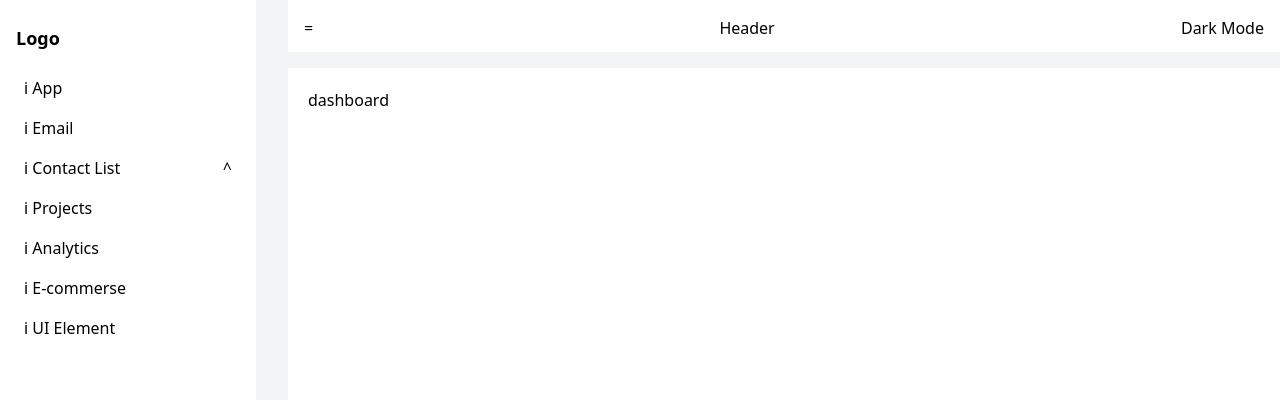
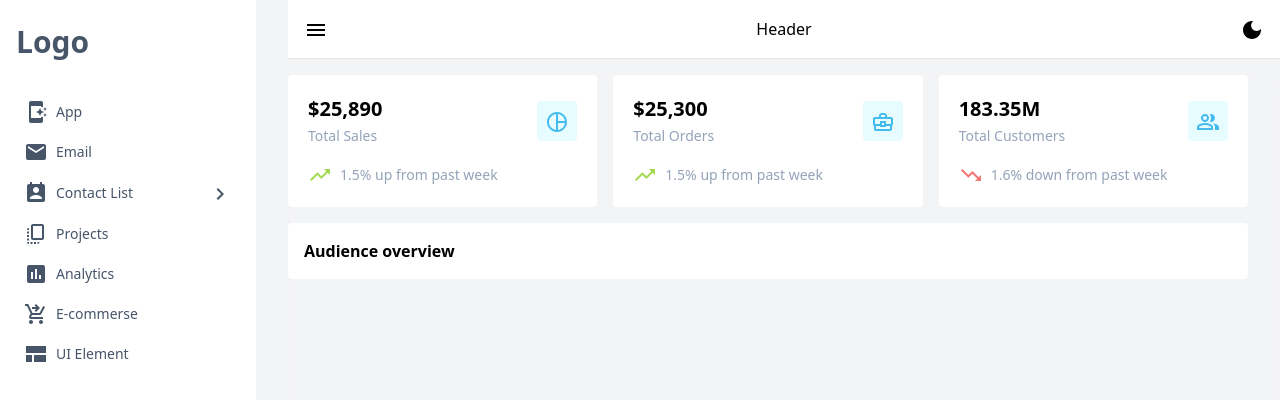
Before and after one commit to nikhildev8087/nextjsadmin, a Next.js app: page /dashboard in a window 1280 px wide. Shown: the top 400 px of the page. Built offline with nearby package versions, Linux system fonts and the light colour scheme.

Commit message:
dashboard card added and sidebar changes

```diff
--- a/package.json
+++ b/package.json
@@ -9,6 +9,10 @@
     "lint": "next lint"
   },
   "dependencies": {
+    "@emotion/react": "^11.10.6",
+    "@emotion/styled": "^11.10.6",
+    "@mui/icons-material": "^5.11.16",
+    "@mui/material": "^5.12.2",
     "autoprefixer": "10.4.14",
     "next": "13.3.1",
     "postcss": "8.4.23",
--- a/src/components/Layout.jsx
+++ b/src/components/Layout.jsx
@@ -1,6 +1,9 @@
 import React, { useState } from "react";
 import Sidebar from "./Sidebar";
 import { useDarkMode } from "@/hook/useDarkMode";
+import DarkModeIcon from '@mui/icons-material/DarkMode';
+import LightModeIcon from '@mui/icons-material/LightMode';
+import MenuIcon from '@mui/icons-material/Menu';
 
 const AdminLayout = ({ children }) => {
   const [showMenu, setShowMenu] = useState([]);
@@ -15,16 +18,16 @@ const AdminLayout = ({ children }) => {
 
   return (
     <div className={`relative main-wrapper pb-4 dark:bg-[#1e293b] bg-gray-100 ${collapse ? " transition-all duration-150 ease-in" : "pl-72 transition-all duration-150 ease-out "}`}>
-      <div className="header dark:border-slate-300/10 backdrop-blur sticky bg-white dark:text-white text-black dark:bg-slate-900/75 pb-3 mb-4 top-0 right-0 w-full flex items-center justify-between p-4 z-[100]">
-        <button onClick={expandHandler}>=</button>
+      <div className="header dark:border-slate-300/10 backdrop-blur sticky border-b border-slate-900/10  bg-white dark:text-white text-black dark:bg-slate-900/75 mb-4 top-0 right-0 w-full flex items-center justify-between p-4 z-[100]">
+        <button onClick={expandHandler}><MenuIcon/></button>
         <span>Header</span>
         <button className="bg-gray" onClick={toggelDarkMode}>
           {" "}
-          {isDarkMode ? "Light Mode" : "Dark Mode"}
+          {isDarkMode ? <LightModeIcon/> :<DarkModeIcon/>}
         </button>
       </div>
       <Sidebar mode={isDarkMode} collapse={collapse} />
-      <div className="main-content h-screen pr-8 bg-white text-black dark:text-white dark:bg-slate-900/75">
+      <div className={`main-content backdrop-blur h-screen pr-8  text-black dark:text-white  ${collapse ? "pl-8" : ""}`}>
         {children}
       </div>
     </div>
--- /dev/null
+++ b/src/components/SalesCard.jsx
@@ -0,0 +1,33 @@
+import React from "react";
+import TrendingUpIcon from "@mui/icons-material/TrendingUp";
+import TrendingDownOutlinedIcon from "@mui/icons-material/TrendingDownOutlined";
+
+const SalesCard = ({ icon, value, desc, growth, growthRate }) => {
+  return (
+    <div className="bg-white dark:bg-slate-900/75 rounded p-5">
+      <div className="flex items-center justify-between mb-4">
+        <div>
+          <h1 className="text-xl  font-bold">{value}</h1>
+          <span className="text-sm text-slate-400 font-base">Total {desc}</span>
+        </div>
+        <div className="h-10 w-10 rounded bg-cyan-100/50 flex items-center justify-center text-center ">
+          <span>{icon}</span>
+        </div>
+      </div>
+      <div>
+        <p className="flex items-center text-sm text-slate-400 font-base">
+          <span className="mr-2">
+            {growth === "up" ? (
+              <TrendingUpIcon className="text-lime-500/75" />
+            ) : (
+              <TrendingDownOutlinedIcon className="text-red-500/75" />
+            )}
+          </span>
+          {growthRate}% {growth} from past week
+        </p>
+      </div>
+    </div>
+  );
+};
+
+export default SalesCard;
--- a/src/components/Sidebar.jsx
+++ b/src/components/Sidebar.jsx
@@ -1,6 +1,18 @@
 import Link from "next/link";
 import { useRouter } from "next/router";
 import React, { useState } from "react";
+import AppShortcutIcon from '@mui/icons-material/AppShortcut';
+import EmailIcon from '@mui/icons-material/Email';
+import PermContactCalendarIcon from '@mui/icons-material/PermContactCalendar';
+import AccountBoxIcon from '@mui/icons-material/AccountBox';
+import SecurityIcon from '@mui/icons-material/Security';
+import NotificationsActiveIcon from '@mui/icons-material/NotificationsActive';
+import CopyAllIcon from '@mui/icons-material/CopyAll';
+import InsertChartIcon from '@mui/icons-material/InsertChart';
+import ShoppingCartCheckoutIcon from '@mui/icons-material/ShoppingCartCheckout';
+import ViewComfyIcon from '@mui/icons-material/ViewComfy';
+import ChevronRightOutlinedIcon from '@mui/icons-material/ChevronRightOutlined';
+import KeyboardArrowDownOutlinedIcon from '@mui/icons-material/KeyboardArrowDownOutlined';
 
 const Sidebar = ({collapse}) => {
     const [menuOpen, setMenuOpen] = useState({setting:false, project:false});
@@ -8,36 +20,42 @@ console.log("menuopen", menuOpen)
 
     const router = useRouter()
   return (
-    <div className={`sidebar h-screen bg-white dark:bg-slate-900/75  backdrop-blur dark:text-white text-black flex flex-col fixed top-0 left-0 z-50  px-4 py-6 ${collapse ? "hidden transition-all duration-150 ease-in" : "w-64 block transition-all duration-150 ease-out"}`}>
-      <div className="logo mb-4">
-        <span className="text-center text-lg font-bold">Logo</span>
+    <div className={`sidebar  h-screen bg-white dark:bg-slate-900/75  backdrop-blur dark:text-slate-400 text-slate-600 flex flex-col fixed top-0 left-0 z-50  px-4 py-6 ${collapse ? "hidden transition-all duration-150 ease-in" : "w-64 block transition-all duration-150 ease-out"}`}>
+      <div className="logo mb-8">
+        <span className="text-center text-3xl font-black">Logo</span>
       </div>
       <li className="hover:bg-gray-300 hover:text-white rounded dark:hover:bg-white dark:hover:text-black">
       <Link className={`p-2 flex items-center justify-between ${router.pathname =="/dashboard" ? "active" : ""}`} href="/dashboard">
-        <div> <span>i</span> <span>App</span></div>
+        <div className="text-sm flex items-center"> <AppShortcutIcon className="w-5 h-5"/> <span className="ml-2">App</span></div>
       </Link>
       </li>
       <li>
       <Link className={`p-2 flex items-center justify-between ${router.pathname =="/report" ? "active" : ""}`} href="/report">
-        <div> <span>i</span> <span>Email</span></div>
+        <div className="text-sm flex items-center"> <EmailIcon className="w-5 h-5"/> <span className="ml-2">Email</span></div>
       </Link>
       </li>
 
       {/* <li className="px-6 py-2 text-gray-600 border-l-4 border-transparent hover:border-blue-500">  */}
       <li className="" onClick={() => setMenuOpen({...menuOpen,setting:!menuOpen.setting})}>
       <a className="p-2 flex items-center justify-between" href="#" id="settings-dropdown" >
-        <div> <span>i</span> <span>Contact List</span> </div> <div className=""  id="settings-dropdown-icon">^</div>
+        <div className="text-sm flex items-center"> <PermContactCalendarIcon className="w-5 h-5"/> <span className="ml-2">Contact List</span> </div> <div className=""  id="settings-dropdown-icon">{menuOpen.setting ? <KeyboardArrowDownOutlinedIcon/> : <ChevronRightOutlinedIcon/> }</div>
       </a>
       {/* submenu */}
-  <ul className={`ml-6 py-2" id="settings-submenu ${menuOpen.setting ? "" : "hidden" }`}>
+  <ul className={`ml-6 py-2" id="settings-submenu  ${menuOpen.setting ? "" : "hidden" }`}>
     <li className="px-4 py-2 ">
-      <a href="#">Profile</a>
+    <AccountBoxIcon className="w-5 h-5"/>
+      <a href="#"><span className="ml-2">Profile</span> </a>
     </li>
     <li className="px-4 py-2 ">
-      <a href="#" >Security</a>
+    <SecurityIcon className="w-5 h-5"/>
+      <a href="#" > <span className="ml-2">Security</span> </a>
     </li>
     <li className="px-4 py-2 ">
-      <a href="#">Notifications</a>
+    <NotificationsActiveIcon className="w-5 h-5"/>
+      <a href="#">
+        <span className="ml-2">Notifications</span>
+
+        </a>
     </li>
   </ul>
 
@@ -45,25 +63,25 @@ console.log("menuopen", menuOpen)
 
       <li onClick={()=> setMenuOpen({ ...menuOpen,project:!menuOpen.project})}>
       <Link className="p-2 flex items-center justify-between" href="">
-        <div> <span>i</span> <span >Projects</span></div>
+        <div className="text-sm flex items-center"> <CopyAllIcon className="w-5 h-5"/> <span className="ml-2">Projects</span></div>
       </Link>
       </li>
       <li>
       <Link className="p-2 flex items-center justify-between" href="">
-        <div> <span>i</span> <span>Analytics</span></div>
+        <div className="text-sm flex items-center"> <InsertChartIcon className="w-5 h-5"/> <span className="ml-2">Analytics</span></div>
       </Link>
       </li>
       <li>
       <Link className="p-2 flex items-center justify-between" href="">
-        <div> <span>i</span> <span>E-commerse</span></div>
+        <div className="text-sm flex items-center"> <ShoppingCartCheckoutIcon className="w-5 h-5"/> <span className="ml-2">E-commerse</span></div>
       </Link>
       </li>
       <li>
       <Link className="p-2 flex items-center justify-between" href="">
-        <div> <span>i</span> <span>UI Element</span></div>
+        <div className="text-sm flex items-center"> <ViewComfyIcon className="w-5 h-5"/> <span className="ml-2">UI Element</span></div>
       </Link>
       </li>
-      <script src="../components/menu.js"></script>
+      {/* <script src="../components/menu.js"></script> */}
     </div>
   );
 };
--- a/src/pages/dashboard/index.jsx
+++ b/src/pages/dashboard/index.jsx
@@ -1,12 +1,23 @@
 import AdminLayout from "@/components/Layout";
 import React from "react";
+import TrendingUpIcon from "@mui/icons-material/TrendingUp";
+import PieChartOutlineOutlinedIcon from "@mui/icons-material/PieChartOutlineOutlined";
+import BusinessCenterOutlinedIcon from '@mui/icons-material/BusinessCenterOutlined';
+import PeopleAltOutlinedIcon from '@mui/icons-material/PeopleAltOutlined';
+import SalesCard from "@/components/SalesCard";
 
 const dashboard = () => {
   return (
     <AdminLayout>
-      <div className="p-5">
-            dashboard
-        </div>
+      <div className=" grid grid-cols-3 gap-4">
+        <SalesCard icon={<PieChartOutlineOutlinedIcon className="text-sky-500/75 dark:text-sky-200"/>} value={"$25,890"} desc={"Sales"} growthRate={1.5} growth={"up"}/>
+        <SalesCard icon={<BusinessCenterOutlinedIcon className="text-sky-500/75 dark:text-sky-200"/>} value={"$25,300"} desc={"Orders"} growthRate={1.5} growth={"up"}/>
+        <SalesCard icon={<PeopleAltOutlinedIcon className="text-sky-500/75 dark:text-sky-200"/>} value={"183.35M"} desc={"Customers"} growthRate={1.6} growth={"down"}/>
+
+        <div className="p-4 col-span-3 bg-white rounded">
+          <h2 className="text-base font-semibold">Audience overview</h2>
+          </div>
+      </div>
     </AdminLayout>
   );
 };
--- a/src/styles/globals.css
+++ b/src/styles/globals.css
@@ -5,3 +5,20 @@
 li{
   list-style-type: none;
 }
+
+/* Scrollbar Styling */
+::-webkit-scrollbar {
+  width: 10px;
+}
+
+::-webkit-scrollbar-track {
+  background-color: #ebebeb;
+  -webkit-border-radius: 10px;
+  border-radius: 10px;
+}
+
+::-webkit-scrollbar-thumb {
+  -webkit-border-radius: 10px;
+  border-radius: 10px;
+  background: #6d6d6d;
+}
```
Also changed, not shown: 1 other file (tests, documents, lock files or other folders).
